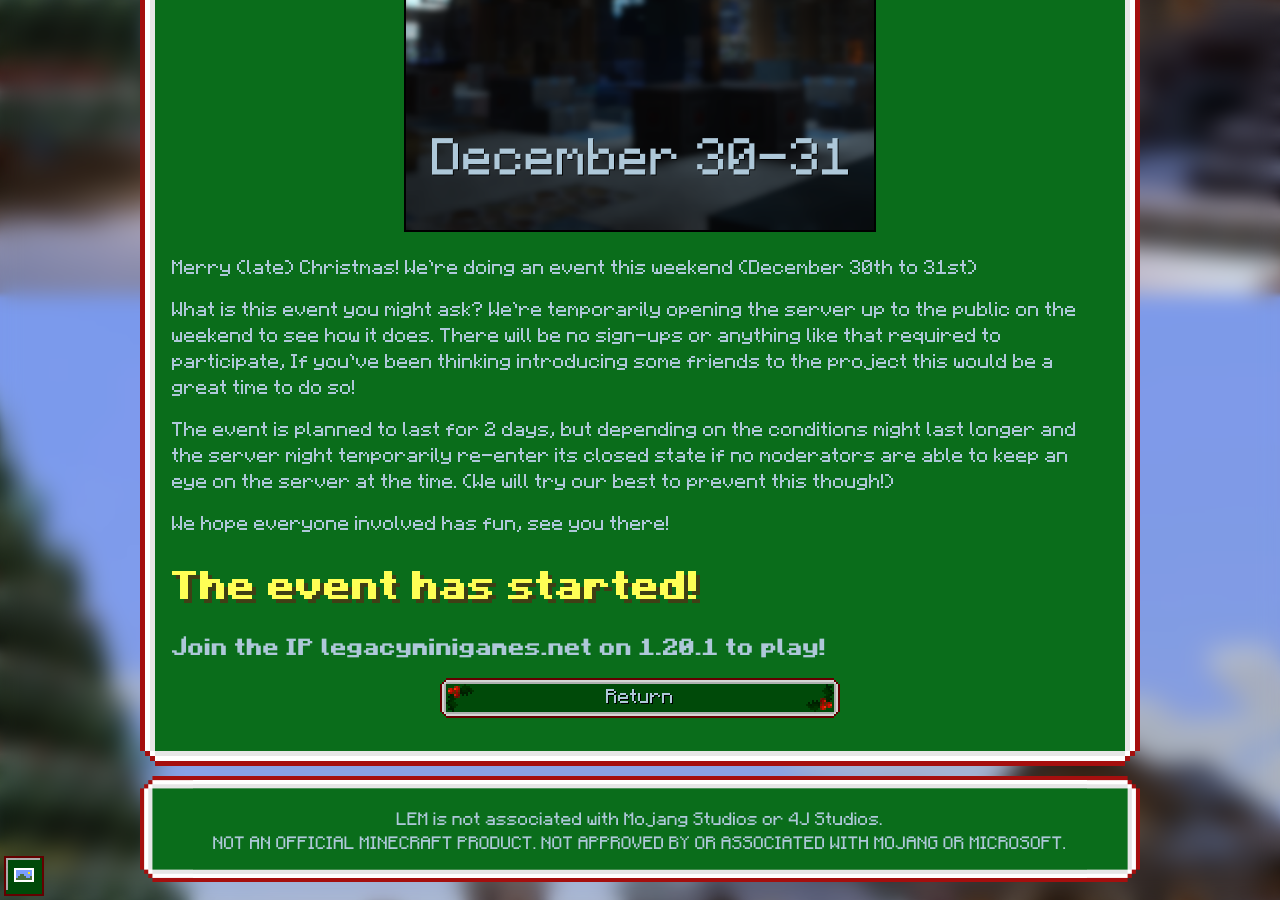
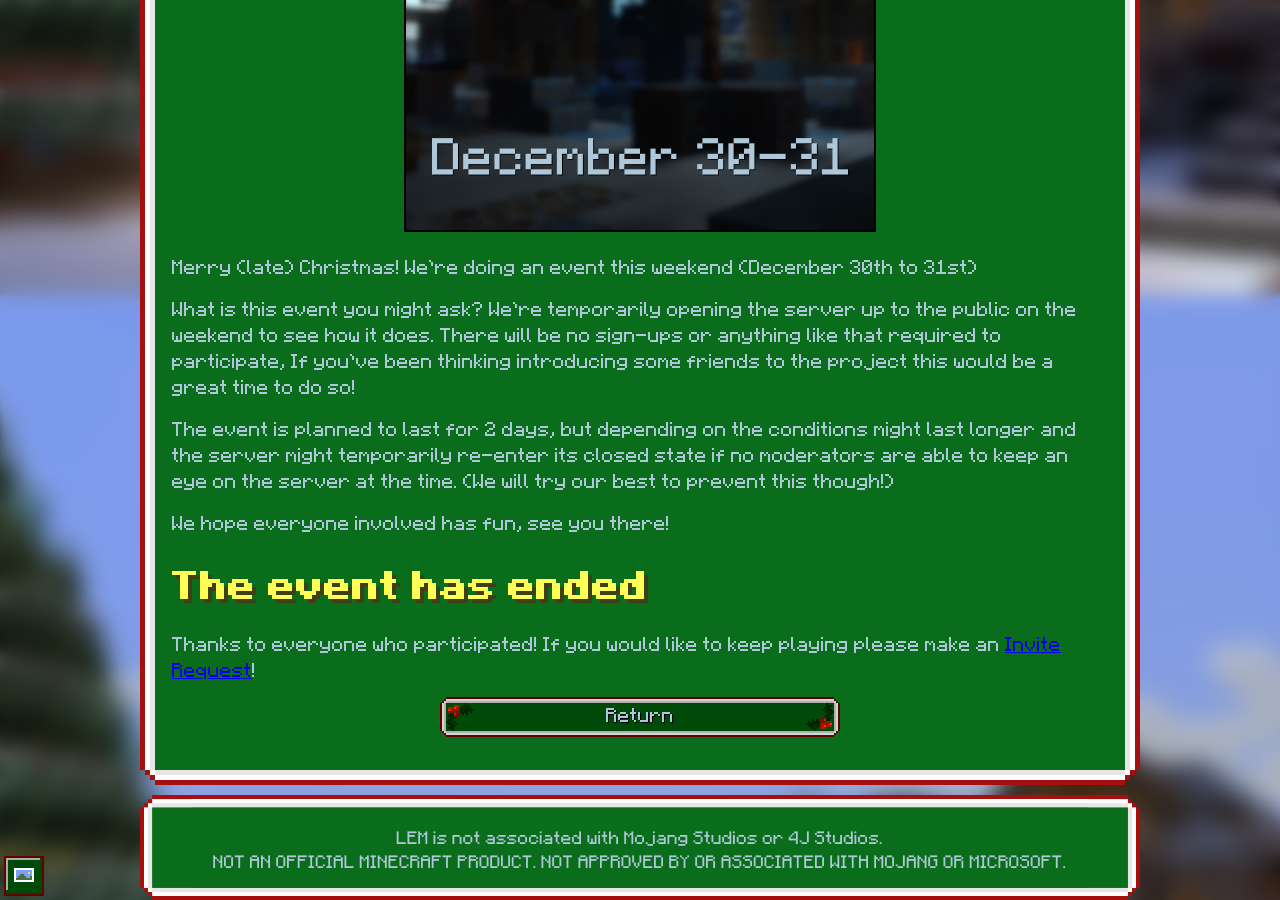
Before and after one commit to Legacy-Edition-Minigames/Website, a Jekyll site: the page built from _posts/blog/2023-12-27-late-christmas.markdown, in a window 1280 px wide and 900 px high, scrolled down 605 px. Built offline with Jekyll 4.4.1, drawn with Linux system fonts in a browser that asks for light colours; some web fonts are replaced.

Commit message:
Mark the late christmas event as ended

```diff
--- a/_posts/blog/2023-12-27-late-christmas.markdown
+++ b/_posts/blog/2023-12-27-late-christmas.markdown
@@ -18,8 +18,8 @@ main-text: |
 
   We hope everyone involved has fun, see you there!
 
-  # The event has started!
+  # The event has ended
 
-  ### Join the IP legacyminigames.net on 1.20.1 to play!
+  Thanks to everyone who participated! If you would like to keep playing please make an [Invite Request](../joinrequest)!
 markdown: true
 ---
--- a/_posts/faq/0004-1-1-whitelist.markdown
+++ b/_posts/faq/0004-1-1-whitelist.markdown
@@ -26,9 +26,5 @@ main-text: |
   There is no date that is set in stone for LEM going public, but it will likely either be late 2024 or in 2025.
 
   To clarify, **it does not cost money to join the Closed Alpha.** Joining the server's Patreon simply lets you skip the waiting line to join. If you are interested in joining, you can see more at the [Join page](../join).
-
-  # Notice
-
-  ### LEM is currently temporarily public! More information [Here](../blog/late-christmas)
 markdown: true
 ---
--- a/index.html
+++ b/index.html
@@ -7,7 +7,6 @@ title: "Home"
 
 <div class="guibox center">
 	1.20.3 support is not available yet. More information on the Frequently Asked Questions page.
-	LEM is currently temporarily public! More information <a href="{{ site.baseurl }}/blog/late-christmas">Here</a>
 </div>
 <div class="guibox center">
 	<div class="button-list">
--- a/joinrequest.html
+++ b/joinrequest.html
@@ -6,7 +6,6 @@ title: "Request an Invite"
 <div class="guibox center">
 	<h1>Request an Invite</h1>
 		<p>Legacy Edition Minigames is currently in a <b>closed alpha.</b></p>
-		<p><b>NOTICE</b>: LEM is currently temporarily public! More information <a href="{{ site.baseurl }}/blog/late-christmas">Here</a></p>
 		<p>You <b>will</b> run into bugs and issues, please understand that the experience will not be completely polished.</p>
 		<p>The time it takes to have your request reviewed is inconsistent, it takes on average <b>a few days</b> to be reviewed.</p>
 		<p>If you would like to skip the line, you may join our patreon (starting at $2)</p>
```
